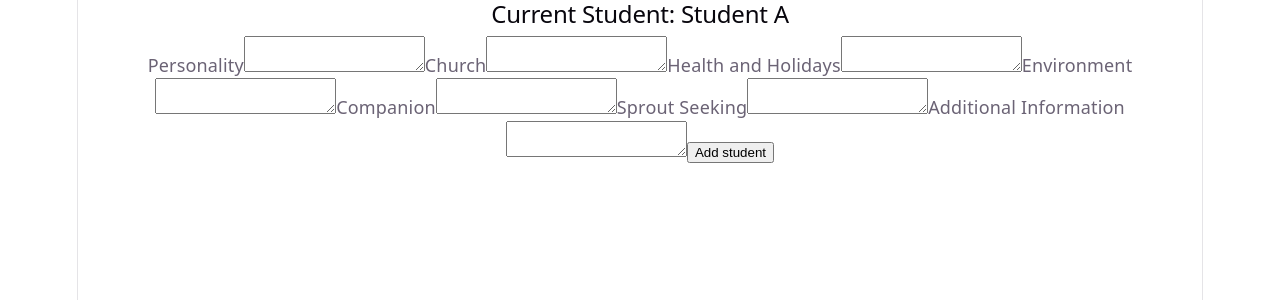
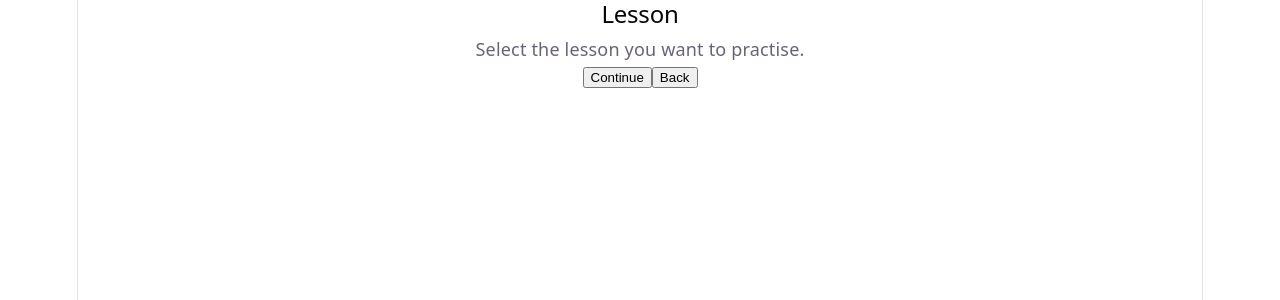
Before and after one commit to ashleyships/ai-bb-coach, a React (Vite) app: page /practice-setup in a window 1280 px wide. Shown: the top 300 px of the page. Built offline with nearby package versions, Linux system fonts and the light colour scheme.

Commit message:
Add practice setup step navigation and student profiles

```diff
--- a/src/pages/PracticeSetupPage.tsx
+++ b/src/pages/PracticeSetupPage.tsx
@@ -18,7 +18,15 @@ function PracticeSetupPage() {
 
   const [students, setStudents] = useState<StudentProfile[]>([]);
 
+  const [step, setStep] = useState(0);
+
   const currentStudentAlias = `Student ${String.fromCharCode(65 + students.length)}`;
+
+  function handlePreviousStep() {
+    if (step > 0) {
+      setStep(step - 1);
+    }
+  }
 
   function handleAddStudent() {
     setStudents([...students, currentStudent]);
@@ -28,8 +36,18 @@ function PracticeSetupPage() {
 
   return (
     <main>
+      {step === 0 && (
+        <section>
+          <h2>Lesson</h2>
+          <p>Select the lesson you want to practise.</p>
+        </section>
+      )}
+      {step === 1 && (
+        <section>
+          <h2>Student</h2>
+          <p>Configure the student profile.</p>
           <h2>Current Student: {currentStudentAlias}</h2>
-
+          <p>Current step: {step}</p>
           <label htmlFor="personality">Personality</label>
           <textarea
             id="personality"
@@ -110,6 +128,29 @@ function PracticeSetupPage() {
           <button type="button" onClick={handleAddStudent}>
             Add student
           </button>
+        </section>
+      )}
+
+      {step === 2 && (
+        <section>
+          <h2>Settings</h2>
+          <p>Configure the simulation settings.</p>
+        </section>
+      )}
+
+      {step === 3 && (
+        <section>
+          <h2>Review</h2>
+          <p>Review your setup before beginning.</p>
+        </section>
+      )}
+
+      <button type="button" onClick={() => setStep(step + 1)}>
+        Continue
+      </button>
+      <button type="button" onClick={handlePreviousStep}>
+        Back
+      </button>
     </main>
   );
 }
```
Lines whose indentation alone changed are shown as unchanged.
